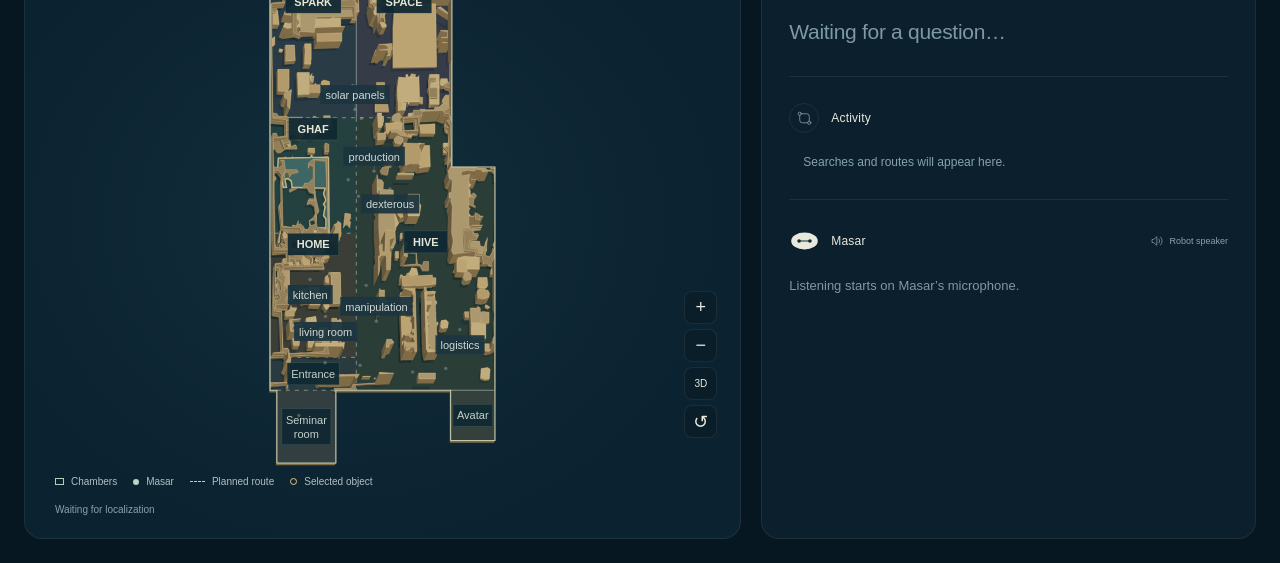
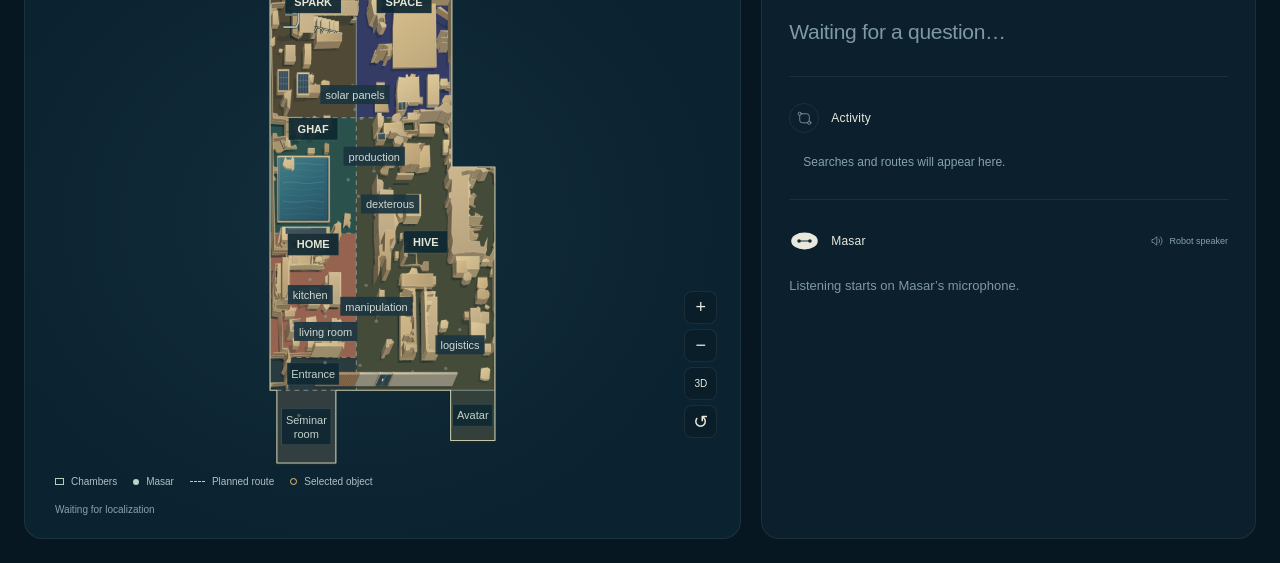
Before and after one commit to EngBAA/physical-ai-lab, a website: page public/dashboard/index.html in a window 1280 px wide. Shown: the part 237-800 px from the top of the page. Drawn offline with Linux system fonts and the light colour scheme.

Commit message:
Refine dashboard water, chamber colours, Spark details and continuous entrance wall

```diff
--- a/public/dashboard/dashboard.js
+++ b/public/dashboard/dashboard.js
@@ -151,13 +151,17 @@ function renderConversation() {
   }
 }
 
-// Orthographic projection in the chassis map frame; theta is radians from +X.
+// One affine camera for floors, objects, paths and measured robot positions.
+// Equal ground vectors always project to equal screen vectors: opposite edges
+// stay parallel at every zoom and rotation, with no perspective convergence.
+const isoPitch = Math.atan(1 / Math.sqrt(2));
+function floorTilt() { return view.top ? 1 : Math.sin(isoPitch); }
 function project(x, y, z = 0) {
   const dx = x - center[0], dy = y - center[1], c = Math.cos(view.yaw), s = Math.sin(view.yaw);
   // A little oblique relief keeps the default floor rectangular while exposing
   // the objects' side faces. Every ground position still uses the real map XY.
   return [width / 2 + (dx * c - dy * s) * scale + view.panX + (view.top ? z * scale * .32 : 0),
-    height / 2 + 20 - (dx * s + dy * c) * scale * (view.top ? 1 : .58) - z * scale * (view.top ? .72 : 1) + view.panY];
+    height / 2 + 20 - (dx * s + dy * c) * scale * floorTilt() - z * scale * (view.top ? .72 : Math.cos(isoPitch)) + view.panY];
 }
 function polygon(points, z = 0) {
   points.forEach(([x, y], i) => { const p = project(x, y, z); i ? ctx.lineTo(...p) : ctx.moveTo(...p); });
@@ -211,22 +215,111 @@ function screenPolygon(points, fill, stroke, weight = .6, holes = []) {
   if (fill) { ctx.fillStyle = fill; ctx.fill('evenodd'); }
   if (stroke) { ctx.strokeStyle = stroke; ctx.lineWidth = weight; ctx.stroke(); }
 }
-function prism(ring, base, height, color, pool = false, holes = []) {
+function shade(color, factor) {
+  const rgb = color.slice(1).match(/../g).map(v => Math.min(255, Math.round(parseInt(v, 16) * factor)));
+  return `rgb(${rgb.join(',')})`;
+}
+function topFinish(points, color) {
+  const ys = points.map(p => p[1]), xs = points.map(p => p[0]);
+  const gradient = ctx.createLinearGradient(Math.min(...xs), Math.min(...ys), Math.max(...xs), Math.max(...ys) + .1);
+  gradient.addColorStop(0, shade(color, 1.09)); gradient.addColorStop(1, shade(color, .96));
+  return gradient;
+}
+function surfaceDetail(ring, z, surface) {
+  if (ring.length !== 4 || !surface || ['wood','wall','door'].includes(surface)) return;
+  const at = (u, v) => project(...[0, 1].map(i =>
+    (1 - v) * ((1 - u) * ring[0][i] + u * ring[1][i]) + v * ((1 - u) * ring[3][i] + u * ring[2][i])), z);
+  const edge = (a, b) => Math.hypot(a[0] - b[0], a[1] - b[1]);
+  if (Math.min(edge(at(0, 0), at(1, 0)), edge(at(0, 0), at(0, 1))) < 4) return;
+  const inset = [[.07,.07],[.93,.07],[.93,.93],[.07,.93]].map(([u,v]) => at(u,v));
+  if (surface === 'screen' || surface === 'solar') {
+    screenPolygon(inset, topFinish(inset, surface === 'solar' ? '#344958' : '#3a4e55'), '#e3cfaa66', .5);
+    if (surface === 'solar') {
+      for (const u of [.28,.5,.72]) line(at(u,.07),at(u,.93),'#b2cfce66',.45);
+      for (const v of [.36,.64]) line(at(.07,v),at(.93,v),'#b2cfce66',.45);
+    } else line(at(.14,.16),at(.6,.16),'#b9d9d366',.55);
+  } else {
+    screenPolygon(inset, null, '#f3dfb82e', .5);
+  }
+}
+function prism(ring, base, height, color, holes = [], surface = null) {
   const tops = [ring, ...holes].map(r => r.map(p => project(...p, base + height)));
   const faces = [ring, ...holes].flatMap((r, index) => {
     const bottom = r.map(p => project(...p, base)), top = tops[index];
+    const area = bottom.reduce((sum, p, i) => {
+      const next = bottom[(i + 1) % bottom.length]; return sum + p[0] * next[1] - next[0] * p[1];
+    }, 0);
+    const winding = Math.sign(area) * (index ? -1 : 1);
     return r.map((_, i) => {
       const j = (i + 1) % r.length;
+      const dx = bottom[j][0] - bottom[i][0], dy = bottom[j][1] - bottom[i][1];
+      const facing = winding * (dy * (top[i][0] - bottom[i][0]) - dx * (top[i][1] - bottom[i][1]));
+      const light = .57 + .19 * Math.abs(dx) / (Math.hypot(dx, dy) || 1);
       return {points: [bottom[i], bottom[j], top[j], top[i]],
-        depth: (bottom[i][1] + bottom[j][1]) / 2,
-        color: Math.abs(bottom[j][0] - bottom[i][0]) > Math.abs(bottom[j][1] - bottom[i][1]) ? '#806b47' : '#66583e'};
-    });
+        edge: [r[i],r[j]], depth: (bottom[i][1] + bottom[j][1]) / 2, facing, color: shade(color, light)};
+    }).filter(face => face.facing < 0);
   });
   faces.sort((a, b) => a.depth - b.depth);
-  for (const face of faces) screenPolygon(face.points, face.color);
-  screenPolygon(tops[0], pool ? '#3d6664' : color, pool ? '#c5b181' : '#e6cf9c88', pool ? 1.5 : .55, tops.slice(1));
+  for (const face of faces) {
+    screenPolygon(face.points, face.color);
+    if (surface === 'wood' || surface === 'door') {
+      const [a,b] = face.edge, length = Math.hypot(b[0]-a[0],b[1]-a[1]);
+      if (length < .3) continue;
+      const at = (u,z) => project(a[0]+(b[0]-a[0])*u,a[1]+(b[1]-a[1])*u,z);
+      if (surface === 'wood') {
+        const count = Math.ceil(length/.16);
+        for (let i=1;i<count;i++) line(at(i/count,base+.035),at(i/count,base+height-.025),'#493a2c70',.65);
+      } else {
+        line(at(.5,base+.03),at(.5,base+height-.02),'#a9c5bf55',.65);
+        line(at(.61,base+height*.43),at(.61,base+height*.58),'#dfd4b1',1.2);
+      }
+    }
+  }
+  screenPolygon(tops[0], topFinish(tops[0], color), '#eedab45c', .55, tops.slice(1));
+  surfaceDetail(ring, base + height, surface);
+}
+function drawPool(object) {
+  const ring = object.outlines[0], water = object.water;
+  prism(ring, object.base, object.height, '#c3b18a');
+  if (!water) return;
+  const at = (u, v) => project(...[0, 1].map(i =>
+    (1-v) * ((1-u) * water[0][i] + u * water[1][i]) + v * ((1-u) * water[3][i] + u * water[2][i])), object.waterHeight);
+  const surface = water.map(p => project(...p, object.waterHeight));
+  const gradient = ctx.createLinearGradient(...at(0,0), ...at(1,1));
+  gradient.addColorStop(0, '#447e85'); gradient.addColorStop(.5, '#306777'); gradient.addColorStop(1, '#285363');
+  screenPolygon(surface, gradient, '#193e4e', .8);
+  ctx.save(); screenPolygon(surface); ctx.clip();
+  // Restrained, crisp surface glints; the entire inset remains opaque water.
+  for (let row = 0; row < 9; row++) {
+    ctx.beginPath();
+    for (let i = 0; i <= 28; i++) {
+      const u = .09 + i / 28 * .82, v = .1 + row * .1 + Math.sin(u * Math.PI * 3 + row * .8) * .012;
+      const p = at(u, v); i ? ctx.lineTo(...p) : ctx.moveTo(...p);
+    }
+    ctx.strokeStyle = row % 3 ? '#a4d9d51b' : '#b8e2de3d'; ctx.lineWidth = .6; ctx.stroke();
+  }
+  ctx.restore();
+  line(at(0,0),at(1,0),'#b1d2cba3',.7);
+  line(at(0,0),at(0,1),'#b1d2cb66',.7);
+}
+function drawObject(object, ring, color) {
+  if (object.parts) {
+    const parts = [...object.parts].sort((a,b) =>
+      Math.max(...a.ring.map(p=>project(...p,a.base)[1])) - Math.max(...b.ring.map(p=>project(...p,b.base)[1])));
+    for (const part of parts) prism(part.ring,part.base,part.height,part.color || color,[],part.surface);
+  } else prism(ring,object.base,object.height,color,object.holes,object.surface);
+  for (const tube of object.tubes || []) {
+    const path = tube.points.map(p=>project(...p));
+    const stroke = (color,weight,offset=0) => {
+      ctx.beginPath(); path.forEach((p,i)=>i ? ctx.lineTo(p[0],p[1]+offset) : ctx.moveTo(p[0],p[1]+offset));
+      ctx.strokeStyle=color; ctx.lineWidth=weight; ctx.stroke();
+    };
+    const width = Math.max(.9,tube.diameter*scale);
+    stroke('#263637',width+1); stroke(tube.color,width); stroke('#f1e4c088',Math.max(.35,width*.24),-.25);
+  }
 }
 function paintFloorPlan(selectedChambers) {
+  ctx.lineJoin = 'round'; ctx.lineCap = 'round';
   const frame = floorBoundary();
   prism(frame, -.25, .25, '#21343a');
   ctx.beginPath(); polygon(frame);
@@ -248,17 +341,23 @@ function paintFloorPlan(selectedChambers) {
   ctx.setLineDash([]);
   // Crisp registered silhouettes with shaded side faces replace the minimap.
   // Sort on the ground plane, then by elevation for objects on worktops.
-  const shapes = (map.plan?.objects || []).flatMap(object => object.outlines.map(ring => ({object, ring,
+  const shapes = (map.plan?.objects || []).filter(o=>!o.presentationHidden).flatMap(object => object.outlines.map(ring => ({object, ring,
     depth: Math.max(...ring.map(p => project(...p)[1])) + object.base * scale * .12})));
   shapes.sort((a, b) => a.depth - b.depth);
   for (const {object, ring} of shapes) {
     const shadow = r => r.map(p => { const q = project(...p); return [q[0] - 1.5, q[1] + 2]; });
     screenPolygon(shadow(ring), '#08182035', null, .6, (object.holes || []).map(shadow));
   }
-  const gold = ['#bba372', '#b29a6b', '#c1ac7d', '#ac986e'];
-  for (const {object, ring} of shapes) {
-    const color = object.kind === 'structure' ? '#93805a' : gold[Number(object.id.replace('n', '')) % gold.length];
-    prism(ring, object.base, object.height, color, object.kind === 'pool', object.holes);
+  // Draw the basin over sparse scan fragments, then equipment above its water.
+  // This also keeps low unlabelled fixtures from obscuring worktop details.
+  for (const {object, ring} of shapes.filter(s => s.object.kind === 'structure')) {
+    prism(ring, object.base, object.height, '#a28e68', object.holes);
+  }
+  for (const object of (map.plan?.objects || []).filter(o => o.kind === 'pool')) drawPool(object);
+  const gold = ['#c5ae80', '#baa278', '#ccb88c', '#bda983'];
+  for (const {object, ring} of shapes.filter(s => ['solid','wall'].includes(s.object.kind))) {
+    const color = object.kind === 'wall' ? '#bab49f' : gold[Number(object.id.replace('n', '')) % gold.length];
+    drawObject(object, ring, color);
   }
   ctx.restore();
   ctx.beginPath(); polygon(frame); ctx.strokeStyle = '#c3c7ab'; ctx.lineWidth = 1.1; ctx.stroke();
@@ -379,10 +478,10 @@ function resize() {
 function fitScale() {
   if (!map) return;
   const c = Math.cos(view.yaw), s = Math.sin(view.yaw);
-  const points = floorBoundary().map(([x,y]) => [x * c - y * s, (x * s + y * c) * (view.top ? 1 : .58)]);
+  const points = floorBoundary().map(([x,y]) => [x * c - y * s, (x * s + y * c) * floorTilt()]);
   const xs = points.map(p => p[0]), ys = points.map(p => p[1]);
   const midX = (Math.min(...xs) + Math.max(...xs)) / 2;
-  const midY = (Math.min(...ys) + Math.max(...ys)) / 2 / (view.top ? 1 : .58);
+  const midY = (Math.min(...ys) + Math.max(...ys)) / 2 / floorTilt();
   center = [midX * c + midY * s, -midX * s + midY * c];
   scale = Math.min((width - 95) / (Math.max(...xs) - Math.min(...xs)), (height - 190) / (Math.max(...ys) - Math.min(...ys))) * view.zoom;
 }
@@ -396,11 +495,11 @@ function updateViewMode() {
   document.querySelector('.map-mode').textContent = view.top ? 'Floor plan' : 'Spatial view';
   canvas.setAttribute('aria-label', view.top
     ? 'Lab floor plan with raised objects, Home, Ghaf, Spark, Space and Hive chambers, an entrance, and separate seminar and avatar rooms. Drag to pan, scroll to zoom. Arrow keys pan; Home resets the view.'
-    : 'Lab map in perspective. Drag to rotate, shift-drag to pan, scroll to zoom. Home resets the view.');
+    : 'Lab map in orthographic 3D with parallel opposite boundaries. Drag to rotate, shift-drag to pan, scroll to zoom. Home resets the view.');
 }
 $('top-view').onclick = () => {
   view.top = !view.top;
-  view.yaw = view.top ? planYaw() : planYaw() - .55;
+  view.yaw = view.top ? planYaw() : planYaw() - Math.PI / 4;
   view.panX = view.panY = 0;
   updateViewMode(); fitScale();
 };
@@ -433,7 +532,7 @@ new ResizeObserver(resize).observe(canvas);
 setInterval(updateStatus, 500);
 requestAnimationFrame(draw);
 try {
-  const response = await fetch('./map.json?v=layout-20261117'); if (!response.ok) throw new Error();
+  const response = await fetch('./map.json?v=water-polish-20261117'); if (!response.ok) throw new Error();
   map = await response.json(); if (!map.floor?.length) throw new Error();
   if (!snapshot?.scene) nodes = map.nodes;
   const xs = map.floor[0].map(p => p[0]), ys = map.floor[0].map(p => p[1]);
--- a/public/dashboard/index.html
+++ b/public/dashboard/index.html
@@ -6,8 +6,8 @@
   <meta name="theme-color" content="#091c26">
   <meta name="description" content="Masar's live conversation and lab map.">
   <title>Masar · Live dashboard</title>
-  <link rel="stylesheet" href="./dashboard.css?v=layout-20261117">
-  <script type="module" src="./dashboard.js?v=layout-20261117"></script>
+  <link rel="stylesheet" href="./dashboard.css?v=water-polish-20261117">
+  <script type="module" src="./dashboard.js?v=water-polish-20261117"></script>
 </head>
 <body>
   <svg class="symbols" aria-hidden="true" xmlns="http://www.w3.org/2000/svg"><defs>
```
Also changed, not shown: public/dashboard/map.json.
